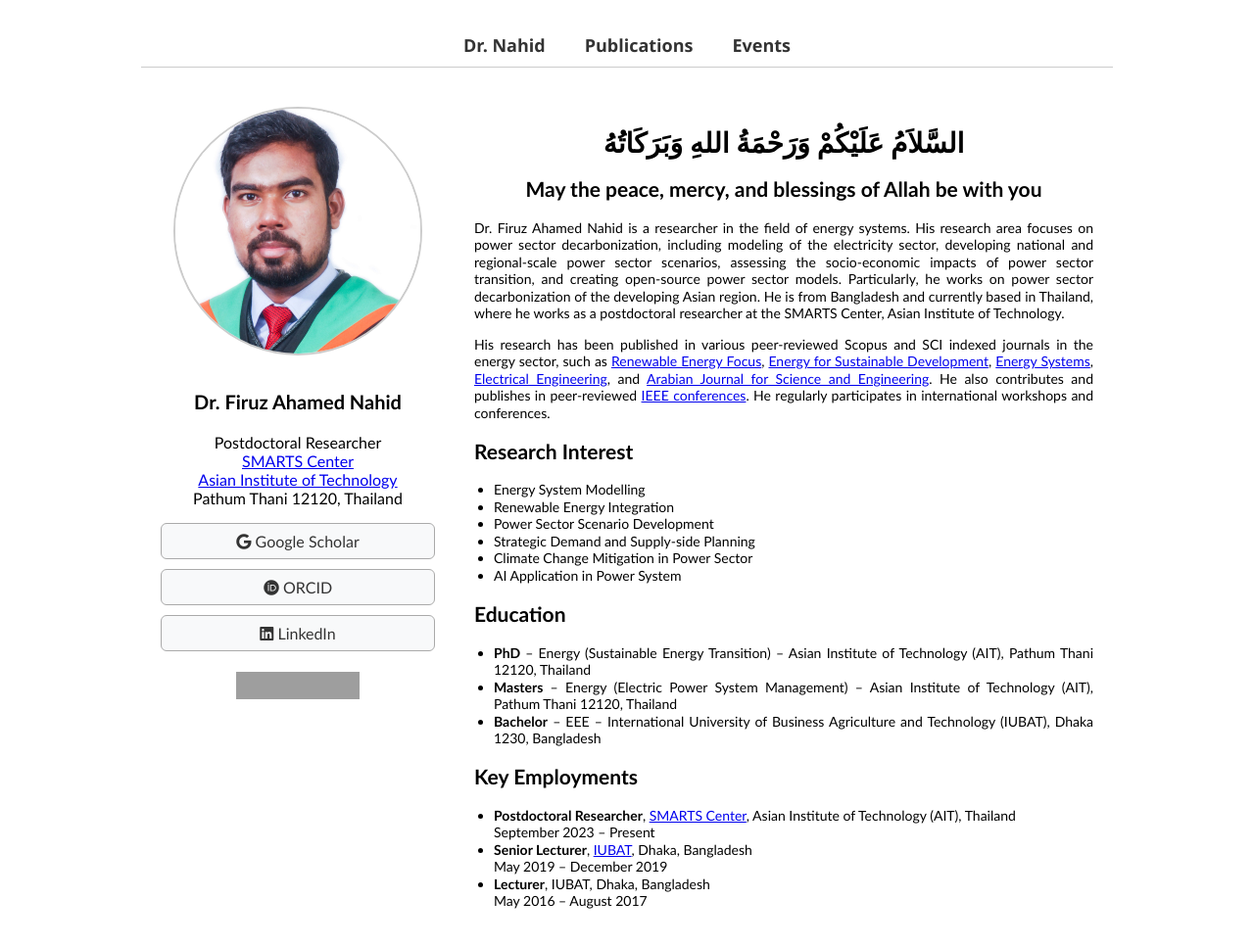
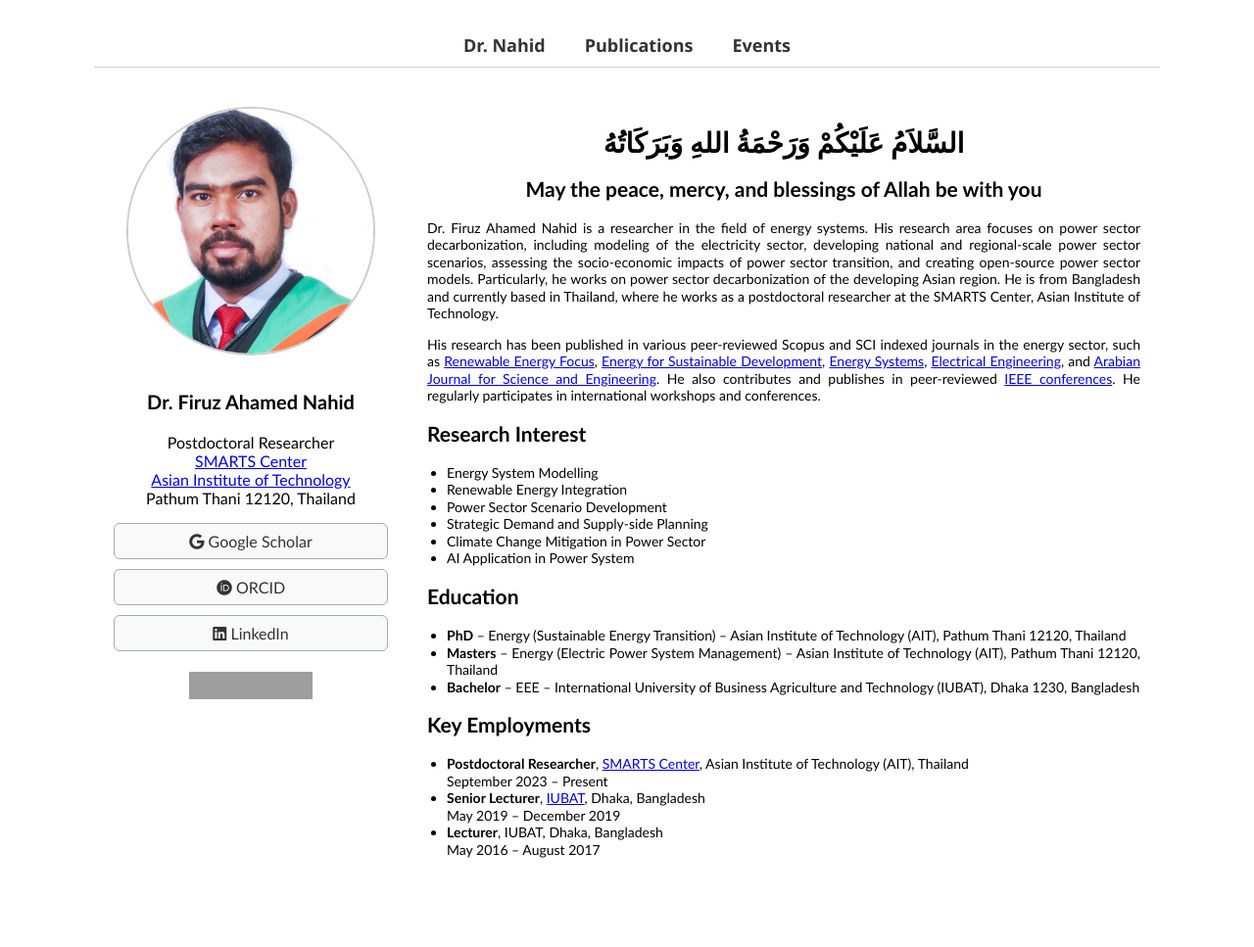
Before and after one commit to FiruzAhamed/firuzahamed.github.io, a Jekyll site: the page built from index.md, in a window 1280 px wide and 1039 px high. Shown: the top 967 px of the window at 98% size. Built offline with Jekyll 4.4.1, drawn with Linux system fonts in a browser that asks for light colours; grey boxes are pictures that could not be loaded.

Commit message:
Update style.css
Signed-off-by: Firuz Ahamed Nahid <122635742+FiruzAhamed@users.noreply.github.com>

```diff
--- a/assets/css/style.css
+++ b/assets/css/style.css
@@ -1,5 +1,5 @@
 body {
-  margin: 0.25in 1.5in 1in 1.5in;
+  margin: 0.25in 1in 1in 1in;
   font-family: 'Carlito', Calibri, 'Trebuchet MS', sans-serif;
 }
 
```
